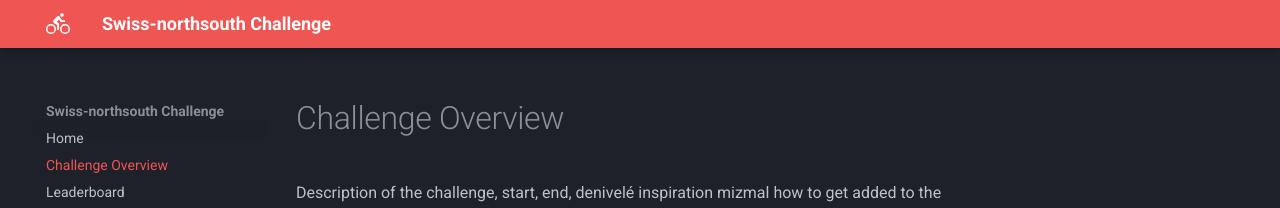
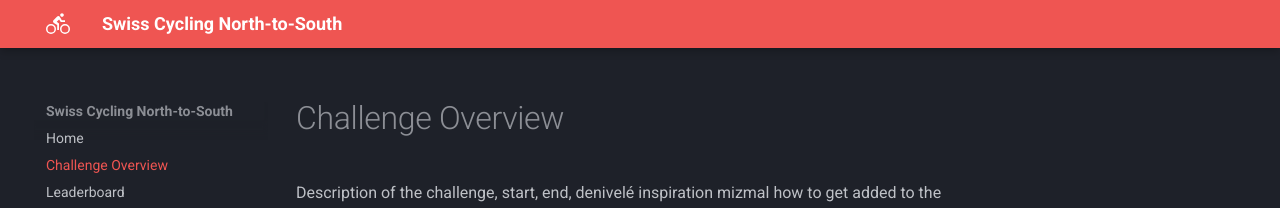
Before and after one commit to arthurgassner/swisscycling-vertical-frontend, an MkDocs documentation site: the page built from docs/challenge_overview.md, in a window 1280 px wide. Shown: the top 208 px of the page. Built offline with MkDocs 1.6.1 and Material for MkDocs 9.7.7, drawn with Linux system fonts in a browser that asks for light colours.

Commit message:
Rename project

```diff
--- a/docs/index.md
+++ b/docs/index.md
@@ -1,4 +1,4 @@
-# Swiss-northsouth Challenge
+# Swiss Cycling North-to-South Challenge
 
 ## Overview
 
--- a/mkdocs.yml
+++ b/mkdocs.yml
@@ -1,5 +1,5 @@
-site_name: Swiss-northsouth Challenge
-site_url: https://mydomain.org/
+site_name: Swiss Cycling North-to-South
+site_url: https://swisscycling-n2s.arthurgassner.ch/
 theme:
   name: material
   icon:
```
